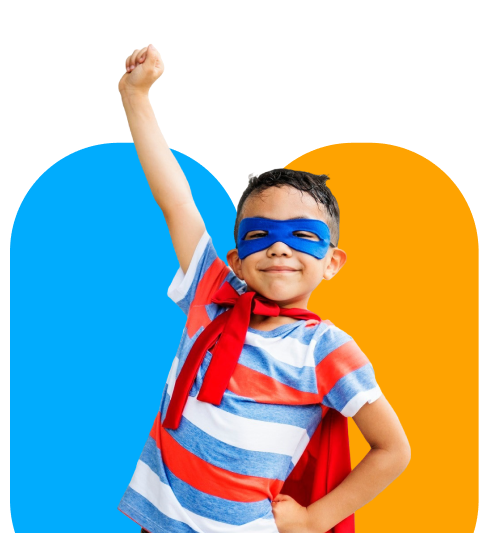
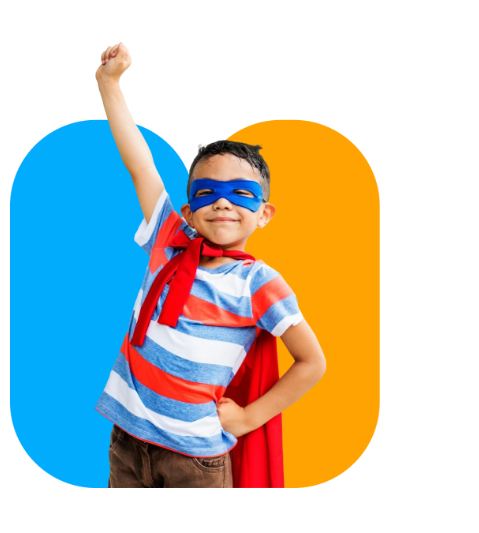
Before and after one commit to MohammadRijuan/As-kids, a plain HTML site: page index.html in a window 390 px wide. Shown: the part 98-631 px from the top of the page, 479 px wide, since content can reach past the window. Drawn offline with Linux system fonts and the light colour scheme.

Commit message:
fixing banner

```diff
--- a/style/kids.css
+++ b/style/kids.css
@@ -4,7 +4,7 @@
 body{
     margin: 0 auto;
     padding: 0 auto;
-    max-width: 1349px;
+    max-width: 1440px;
     font-family: quicksand;
     /* background-image: url('/B11-A2-Kids-School/assets/bg.png'); */
 }
@@ -376,7 +376,7 @@ footer{
         padding: 0 50px;
     }
 
-    .banner-image{
+    .banner-image img{
         width:100%;
     }
     .all-card{
```
